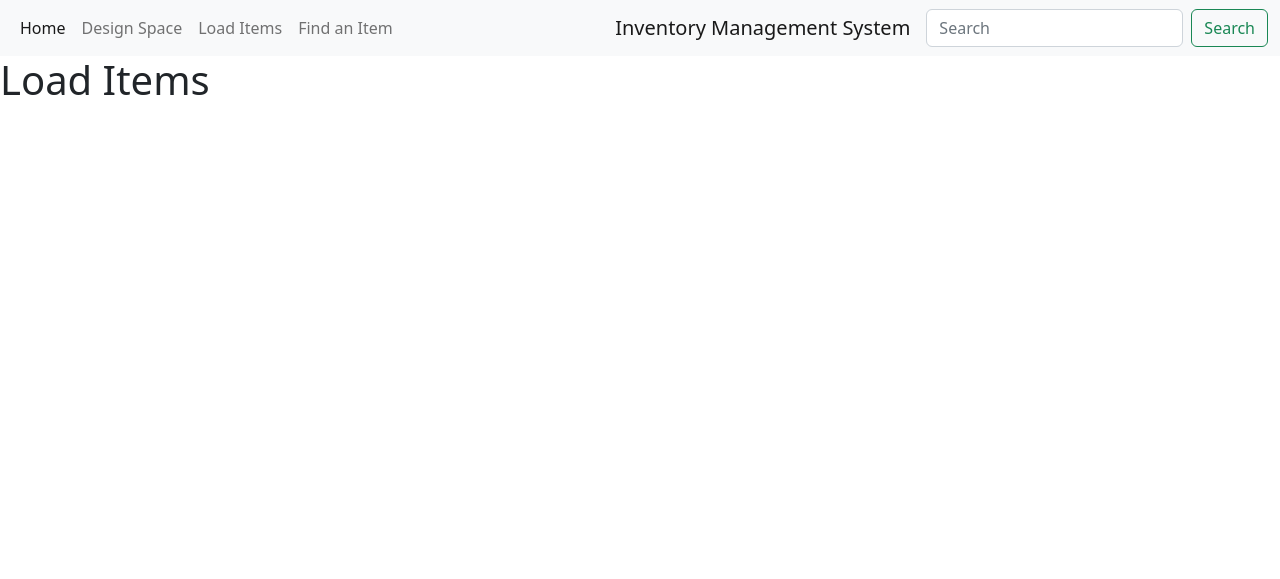
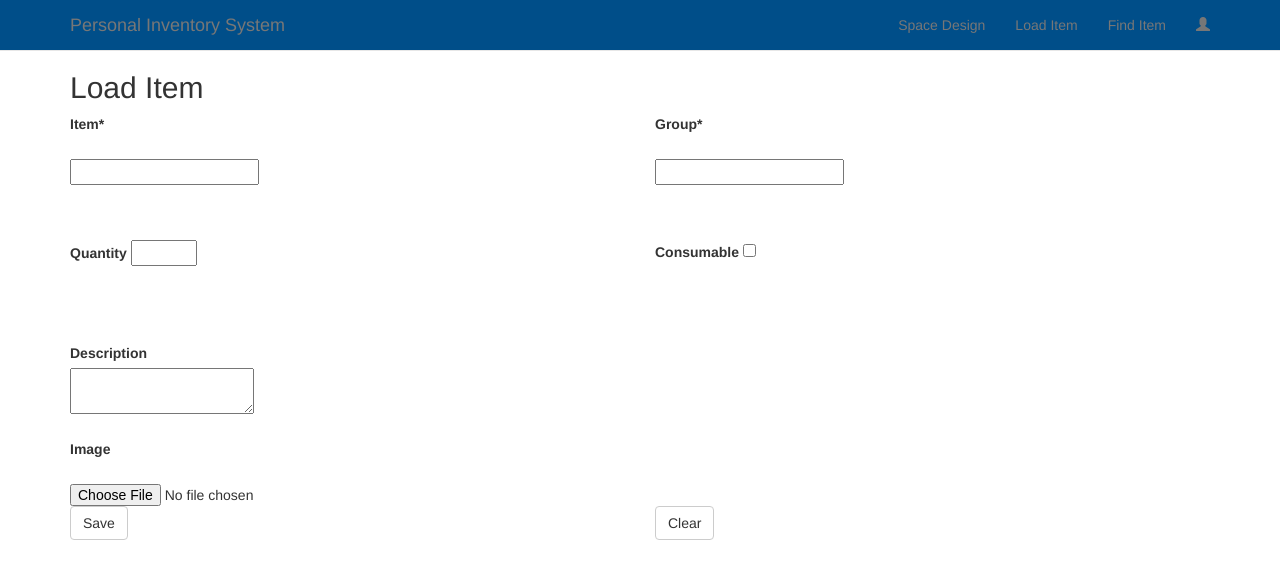
Before and after one commit to rlawson8/PersonalInventorySystem, a Flask app: template templates/loaditems.html in a window 1280 px wide. Shown: the top 579 px of the page. Run offline with Flask 2, Linux system fonts and the light colour scheme; the template is opened without the code that fills it, so the values that code supplies are empty; some libraries are stand-ins or nearby versions.

Commit message:
Add files via upload

```diff
--- a/templates/loaditems.html
+++ b/templates/loaditems.html
@@ -1,5 +1,139 @@
-{% extends "BootStrap.html" %}
-{% block title %}Load Items{% endblock %}
-{% block content %}
-<h1>Load Items</h1>
-{% endblock %}
+
+<!DOCTYPE html>
+<html lang="en" >
+<head>
+  <title>Personal Inventory System</title>
+  <meta charset="utf-8">
+  <meta name="viewport" content="width=device-width, initial-scale=1">
+  <link rel="stylesheet" href="https://maxcdn.bootstrapcdn.com/bootstrap/3.4.1/css/bootstrap.min.css">
+  <link rel="stylesheet" href="../static/load.css">
+  <link rel="stylesheet" href="../static/navigation.css">
+  <script src="https://ajax.googleapis.com/ajax/libs/jquery/3.6.0/jquery.min.js"></script>
+  <script src="https://maxcdn.bootstrapcdn.com/bootstrap/3.4.1/js/bootstrap.min.js"></script>
+  <script type="text/javascript" src="../static/common.js"></script>
+</head>
+<body>
+
+    <nav class="navbar navbar-default navbar-static-top" id="custom-nav" style="margin-bottom: 0px; background: #004E89;">
+        <div class="container">
+          <div class="navbar-header">
+            <button type="button" class="navbar-toggle collapsed" data-toggle="collapse" data-target="#bs-example-navbar-collapse-1" aria-expanded="false">
+              <span class="sr-only">Toggle navigation</span>
+              <span class="icon-bar"></span>
+              <span class="icon-bar"></span>
+              <span class="icon-bar"></span>
+            </button>
+            <a class="navbar-brand name" href="/home">Personal Inventory System</a>
+          </div>
+
+          <!-- Collect the nav links, forms, and other content for toggling -->
+          <div class="collapse navbar-collapse" id="bs-example-navbar-collapse-1">
+            <ul class="nav navbar-nav navbar-right">
+              <li><a href="/design">Space Design</a></li>
+              <li><a href="/load">Load Item</a></li>
+              <li><a href="/find">Find Item</a></li>
+              <li><a href="#"><span class="glyphicon glyphicon-user"></span></a></li>
+            </ul>
+          </div><!-- /.navbar-collapse -->
+        </div><!-- /.container-fluid -->
+      </nav>
+
+      <div class="container">
+        <h2>Load Item</h2>
+        <form>
+            <div class="form-group row" id="loadItemsForm">
+                <div class="col-sm-6">
+                    <div id="labelAlign">
+                        <label for="itemName">Item*</label><br><br>
+                    </div>
+                    <div id="rowDiv">
+                        <input type="text"  id="itemName" name="itemName">
+                    </div>
+                </div>
+                <div class="col-sm-6">
+                    <div id="labelAlign">
+                        <label for="groupName">Group*</label><br><br>
+                    </div>
+                    <div id="rowDiv">
+                        <input type="text"  id="groupName" name="GroupName"><br>
+                    </div>
+                </div>
+            </div>
+            <br>
+            <br>
+            <div class="form-group row">
+                <div class="col-sm-6" >
+                    <div id="rowDiv">
+                        <div id="labelAlign">
+                            <label for="quantity">Quantity</label>
+                            <input type="number" id="quantity" name="quantity" min="1" max="100">
+                        </div>
+                    </div>
+                    <br>
+                    <br>
+                </div>
+                <div class="col-sm-6" >
+                    <div id="rowDiv">
+                        <div id="labelAlign">
+                            <label for="consumable">Consumable</label>
+                            <input type="checkbox" id="consumable" name="consumable" value="yes">
+                        </div>
+                    </div>
+                </div>
+            </div>
+            <br>
+            <div id="descriptionDiv">
+                <div id="desLabelAlign">
+                    <label for="description" id="descriptionLabel">Description</label>
+                </div>
+                <div id="textBox">
+                    <textarea name="description">
+
+                    </textarea><br>
+                </div>
+            </div>
+            <br>
+            <div id="image">
+                <div id="imageLabel">
+                    <label for="insertPic">Image</label><br>
+                </div>
+                <br>
+                <input type="file" id="insertPic" name="insertPic" accept="image/*" >
+            </div>
+            <div class="form-group row">
+                <div class="col-sm-6">
+                    <div id="buttonRow">
+                        <button type="submit" class="btn btn-default" value="Submit" id="sButton">Save</button>
+                    </div>
+                </div>
+                <div class="col-sm-6">
+                    <div id="buttonRow">
+                        <button type="reset" class="btn btn-default" value="Reset" id="cButton">Clear</button>
+                    </div>
+                </div>
+            </div>
+        </form>
+      </div>
+
+
+
+<!--<script>
+    function myValidation() {
+        if (document.getElementById("email").value != document.getElementById("email-repeat").value)
+        {
+            alert('Your emails don\'t match or you\'re missing a field.');
+            event.preventDefault();
+            return false;
+        }
+        else if (document.getElementById("pwd").value != document.getElementById("pwd-repeat").value){
+            alert('Your passwords don\'t match or you\'re missing a field.');
+            event.preventDefault();
+            return false;
+        }
+        else {
+            return true;
+        }
+    }
+</script> -->
+</body>
+</html>
```
